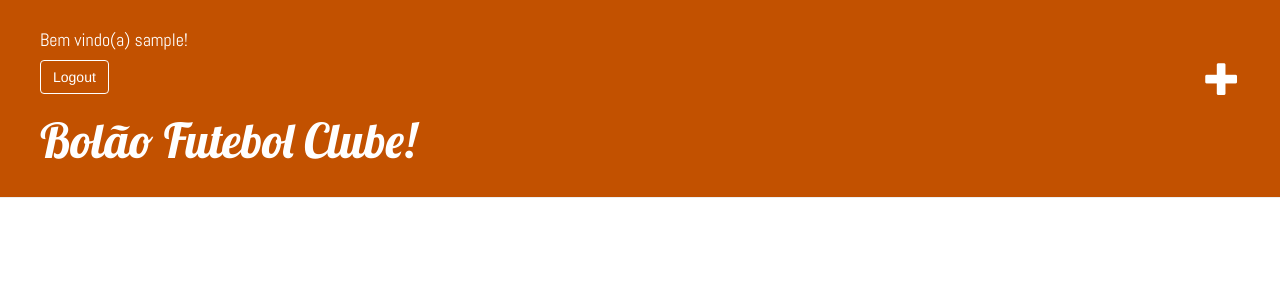
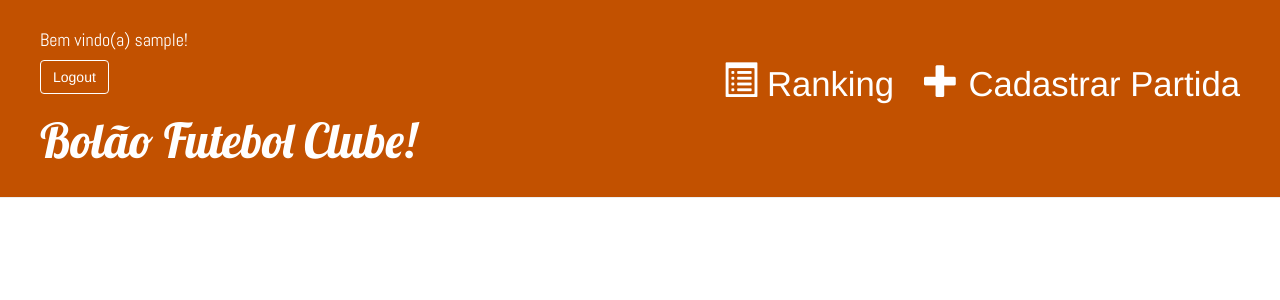
Before and after one commit to ItaloLDev/Trabalho-PWEB, a Django app: page / in a window 1280 px wide. Shown: the top 300 px of the page. Run offline with Django 3.2, Linux system fonts and the light colour scheme; the visitor is signed in with stand-in values (Sample User, id 1); data that the repository does not hold is empty; some libraries are stand-ins or nearby versions.

Commit message:
Adiciona ranking

```diff
--- a/bolaoapp/templates/bolaoapp/base.html
+++ b/bolaoapp/templates/bolaoapp/base.html
@@ -16,17 +16,18 @@
                 {% block header %}
                 {% endblock header %}
                 {%if user.is_superuser %}
-                <a href="{% url 'cadastrar_partida' %}" class="top-menu"><span class="glyphicon glyphicon-plus"></span></a>
+                    <a href="{% url 'cadastrar_partida' %}" class="top-menu"><span class="glyphicon glyphicon-plus"></span> Cadastrar Partida</a>
                 {%endif%}
                 <a class="btn  btn-outline-light" href="{% url 'logout' %}" >Logout</a>
             {% else %}
                 <a class="btn  btn-outline-light" href="{% url 'login' %}" >Login</a>
             {% endif %}
+            <a href="{% url 'ranking' %}" class="top-menu" style="margin-right: 30px; size: 20px;"><span class="glyphicon glyphicon-list-alt"></span> Ranking</a>
             <h1><a href="/">Bolão Futebol Clube!</a></h1>
         </div>
         <div class="content container" style="text-align: center;">
             <div class="row">
-                <div class="col-md-8">
+                <div class="col-md-8" style="position: relative;">
                     {% block content %}
                     {% endblock %}
                 </div>
--- a/bolaoapp/urls.py
+++ b/bolaoapp/urls.py
@@ -9,5 +9,6 @@ urlpatterns = [
     path('partida/<int:pk>/definir_resultado/', views.definir_resultado, name='definir_resultado'),
     path('partida/<int:pk>/excluir_partida/', views.excluir_partida, name='excluir_partida'),
     path('partida/<int:pk>/listar_apostas/', views.listar_apostas, name='listar_apostas'),
-    path('login/', include('django.contrib.auth.urls')), # new
+    path('login/', include('django.contrib.auth.urls')),
+    path('raking', views.ranking, name='ranking'),
 ]
--- a/bolaoapp/views.py
+++ b/bolaoapp/views.py
@@ -115,3 +115,7 @@ def distribuir(partida, apostas, valor_geral):
                     jogador.save(update_fields=['credito'])
     except Exception:
         return
+
+def ranking(request):
+    jogadores = Jogador.objects.all().order_by('-credito')
+    return render(request, 'bolaoapp/ranking.html', {'jogadores': jogadores})
```
Also changed, not shown: bolaoapp/templates/bolaoapp/ranking.html (added, +15 -0 lines). Lines whose indentation alone changed are shown as unchanged.
